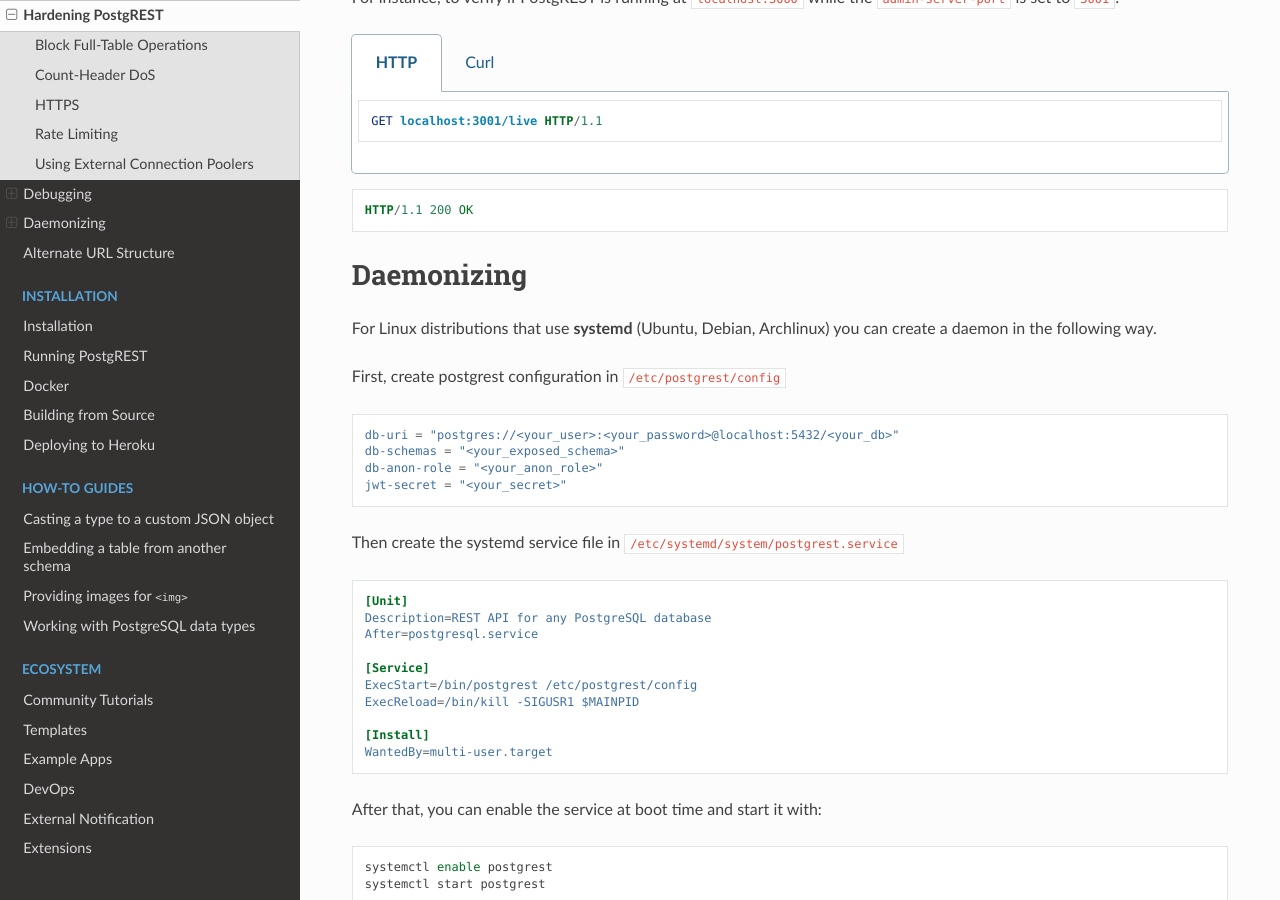
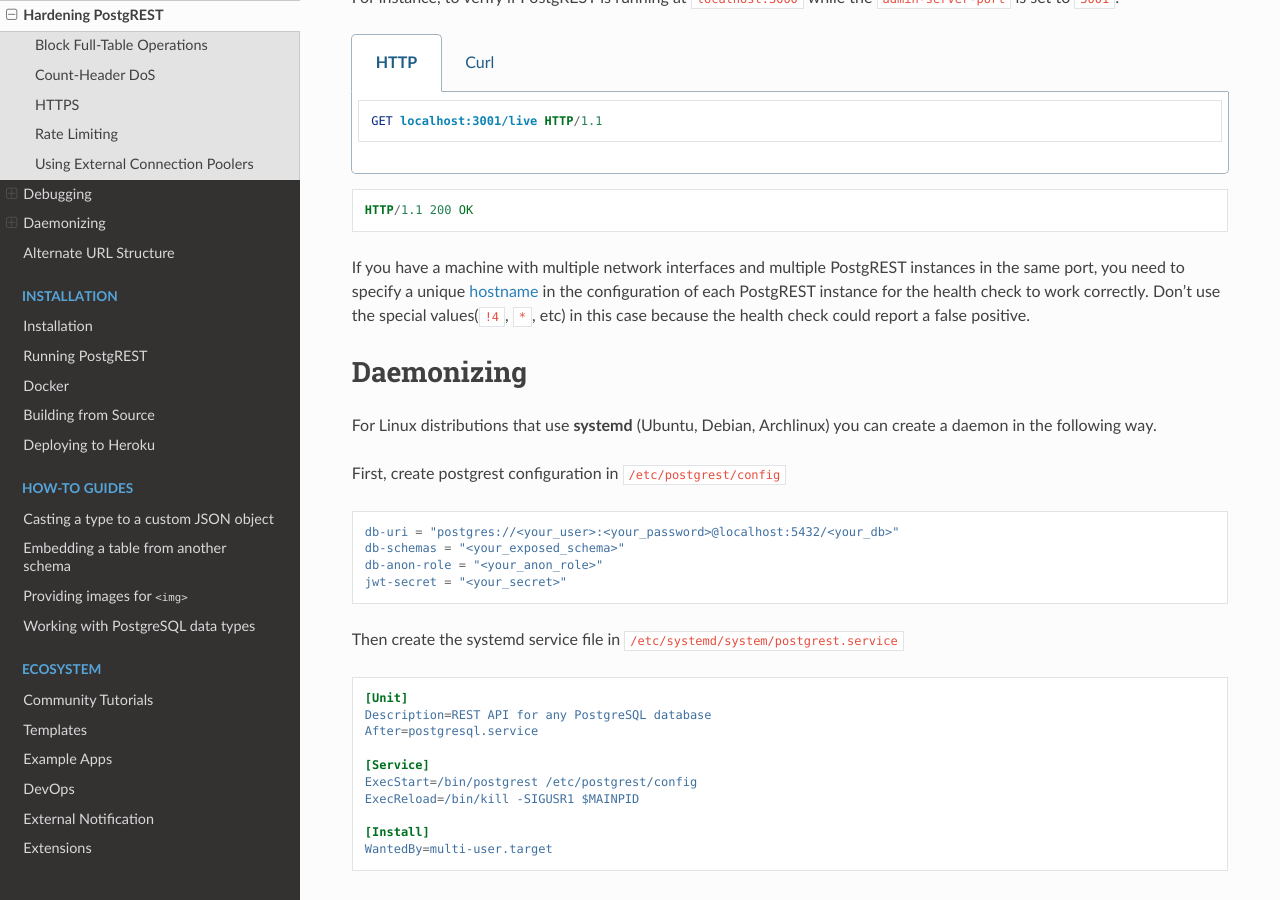
Before and after one commit to PostgREST/postgrest, a Sphinx documentation site: the page built from docs/admin.rst, in a window 1280 px wide and 900 px high, scrolled down 6170 px. Built offline with Sphinx 7.4.7 and the Read the Docs theme 2.0.0, drawn with Linux system fonts in a browser that asks for light colours.

Commit message:
Recommend specifying host names for health check (#514)
In case of multiple network interfaces

```diff
--- a/docs/admin.rst
+++ b/docs/admin.rst
@@ -285,6 +285,7 @@
 
   HTTP/1.1 200 OK
 
+If you have a machine with multiple network interfaces and multiple PostgREST instances in the same port, you need to specify a unique :ref:`hostname <server-host>` in the configuration of each PostgREST instance for the health check to work correctly. Don't use the special values(``!4``, ``*``, etc) in this case because the health check could report a false positive.
 
 Daemonizing
 ===========
```
